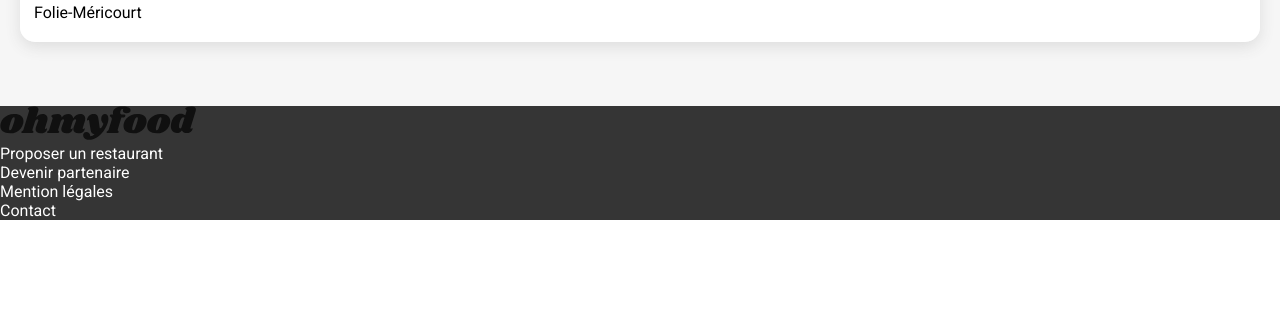
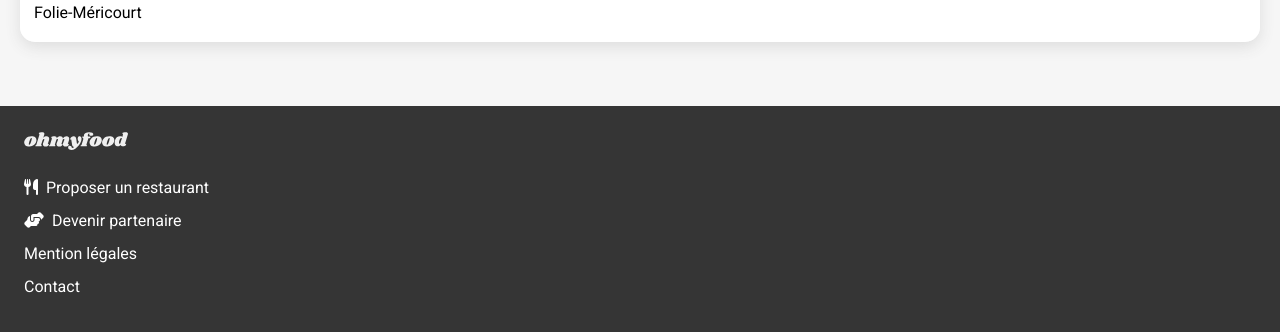
Before and after one commit to Fenysk/Projet-3, a website: page index.html in a window 1280 px wide. Shown: the part 2041-2373 px from the top of the page. Before the commit the page ends 2261 px from the top, so only its background shows below. Drawn offline with Linux system fonts and the light colour scheme.

Commit message:
CSS - finition pied de page

```diff
--- a/index.html
+++ b/index.html
@@ -96,8 +96,8 @@
     <footer>
         <img src="public/img/logo/ohmyfood@2x.svg" />
         <ul>
-            <li>Proposer un restaurant</li>
-            <li>Devenir partenaire</li>
+            <li><i class="fas fa-utensils"></i>Proposer un restaurant</li>
+            <li><i class="fas fa-hands-helping"></i>Devenir partenaire</li>
             <li>Mention légales</li>
             <li>Contact</li>
         </ul>
--- a/sass/main.scss
+++ b/sass/main.scss
@@ -235,7 +235,25 @@ header{
 
 
 footer{
+    padding-top: 26px;
+    padding-left: 24px;
+    padding-bottom: 36px;
+
     color: white;
     background-color: rgb(53, 53, 53);
+
+    img{
+        height: 18px;
+        filter: invert(100%)
+    }
+    ul{
+        margin-top: 24px;
+        li{
+            margin-top: 14px;
+            i{
+                margin-right: 8px;
+            }
+        }
+    }
 }
 // Pied de page
```
Also changed, not shown: public/css/style.css, 2 other files.
